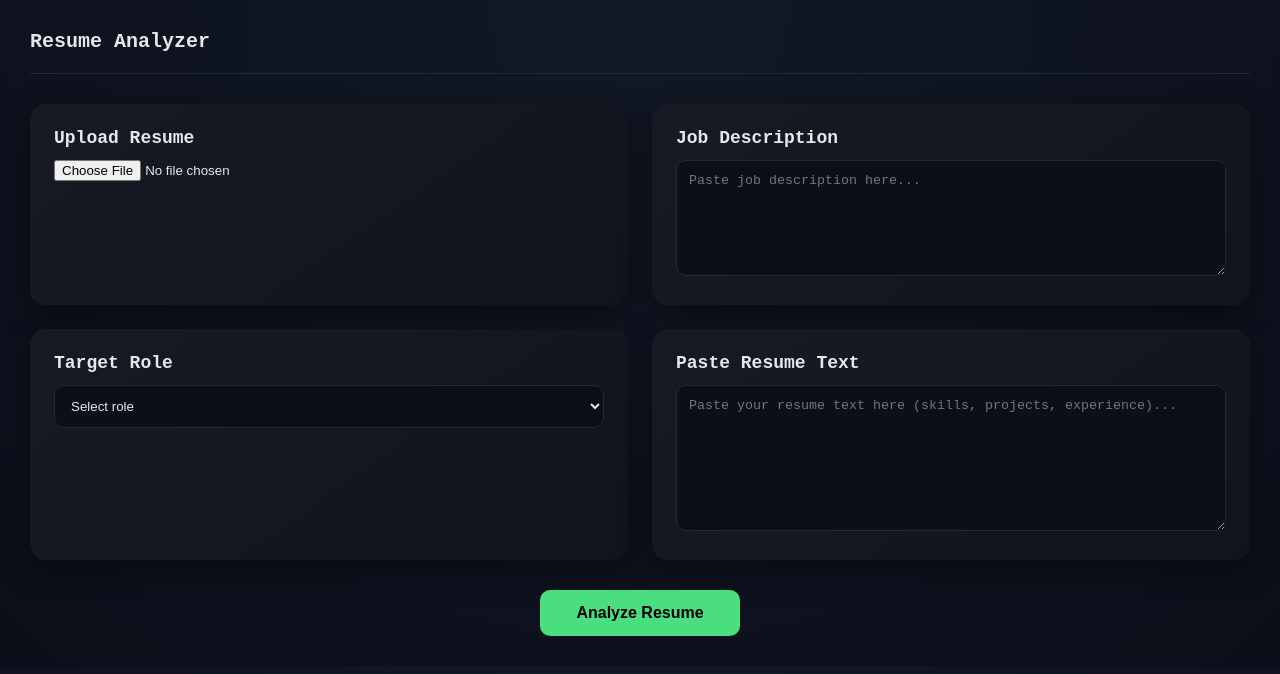
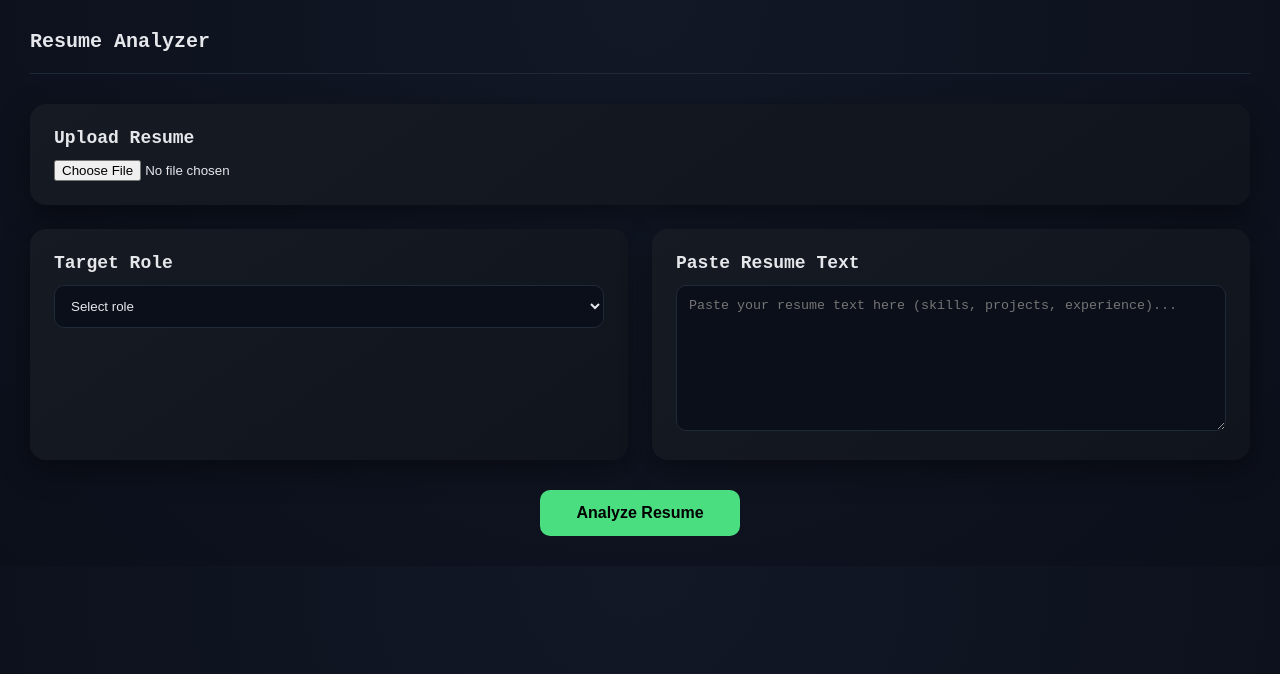
Before and after one commit to suki2811/resume-analyzer-ui, a React (Vite) app: page / in a window 1280 px wide. Both pictures are taken after a click on the button "Analyze Resume →". Shown: the top 674 px of the page. Built offline with nearby package versions, Linux system fonts and the light colour scheme.

Commit message:
Update Dashboard.jsx

```diff
--- a/src/pages/Dashboard.jsx
+++ b/src/pages/Dashboard.jsx
@@ -1,12 +1,10 @@
 import { useState } from "react";
 import Navbar from "../components/Navbar";
 import UploadCard from "../components/UploadCard";
-import JobDescCard from "../components/JobDescCard";
 import RoleSelector from "../components/RoleSelector";
 import ResumeText from "../components/ResumeText";
 import ATSScore from "../components/ATSScore";
 import SkillRadar from "../components/SkillRadar";
-import KeywordBars from "../components/KeywordBars";
 import Suggestions from "../components/Suggestions";
 
 const ROLE_SKILLS = {
@@ -22,10 +20,6 @@ export default function Dashboard() {
   const [role, setRole] = useState("");
   const [resumeText, setResumeText] = useState("");
   const [showResults, setShowResults] = useState(false);
-
-  function analyze() {
-    setShowResults(true);
-  }
 
   const requiredSkills = ROLE_SKILLS[role] || [];
 
@@ -46,16 +40,8 @@ export default function Dashboard() {
     <div style={{ padding: "30px" }}>
       <Navbar />
 
-      <div
-        style={{
-          display: "grid",
-          gridTemplateColumns: "1fr 1fr",
-          gap: "24px",
-          marginTop: "30px",
-        }}
-      >
+      <div style={{ marginTop: "30px" }}>
         <UploadCard />
-        <JobDescCard />
       </div>
 
       <div
@@ -72,7 +58,7 @@ export default function Dashboard() {
 
       <div style={{ textAlign: "center", marginTop: "30px" }}>
         <button
-          onClick={analyze}
+          onClick={() => setShowResults(true)}
           style={{
             padding: "14px 36px",
             background: "#4ade80",
@@ -105,11 +91,7 @@ export default function Dashboard() {
           </div>
 
           <div style={{ marginTop: "30px" }}>
-            <KeywordBars />
-          </div>
-
-          <div style={{ marginTop: "30px" }}>
-            <Suggestions />
+            <Suggestions role={role} missingSkills={missingSkills} />
           </div>
         </>
       )}
```
